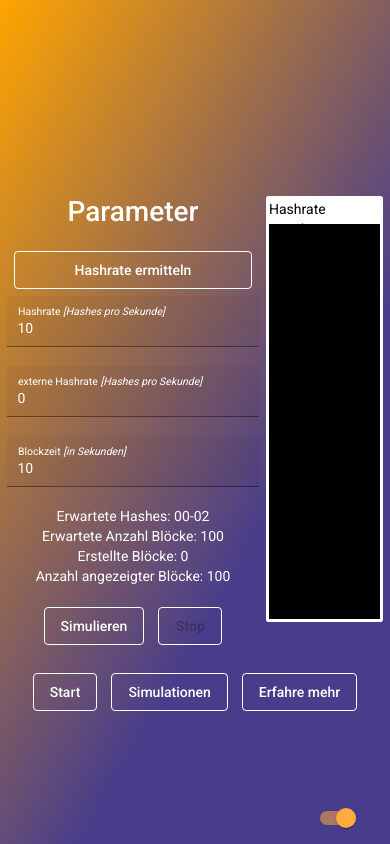
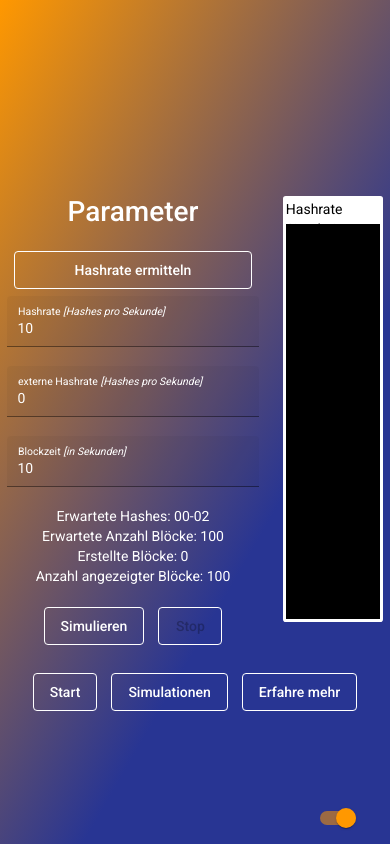
Before and after one commit to MyKaez/btc-playground, an Angular app: page /simple-pow in a window 390 px wide. Built offline with nearby package versions, Linux system fonts and the light colour scheme.

Commit message:
css: added primary / accent colors & code-font

```diff
--- a/src/app/app.component.scss
+++ b/src/app/app.component.scss
@@ -1,8 +1,10 @@
+@import "../styles.scss";
+
 .simple-view {
     width: 100%;
     height: 100%;
     overflow: auto;
-    background: linear-gradient(120deg, orange 0%, darkslateblue 65%, darkslateblue 100%);
+    background: linear-gradient(120deg, $accent 0%, $primary 65%, $primary 100%);
 }
 
 .wrapper {
@@ -23,7 +25,7 @@
 
 .toolbar {
     padding: 1em;
-    background: linear-gradient(120deg, darkslateblue 0%, darkslateblue 65%, orange 100%);
+    background: linear-gradient(120deg, $primary 0%, $primary, $accent);
     color: white;
     display: flex;
     align-items: center;
--- a/src/app/simple-view/simple-view.component.scss
+++ b/src/app/simple-view/simple-view.component.scss
@@ -1,3 +1,5 @@
+@import "../../styles.scss";
+
 .inner-start {
     display: flex;
     flex-direction: row;
@@ -30,7 +32,7 @@
 
         .mat-card {
             color: white;
-            background-color: orange;
+            background-color: $accent;
             width: 10em;
             margin-left: 2em;
             margin-right: 2em;
@@ -69,6 +71,18 @@
     text-align: left;
     margin-right: 0.5em;
 
+    @media (max-width: 720px) {
+        margin-left: 0.5em;
+    }
+
+    @media (max-width: 1200px) {
+        margin-left: 1.2em;
+    }
+
+    @media (min-width: 1200px) {
+        margin-left: 2em;
+    }
+
     .header {
         height: 6%;
         background-color: white;
@@ -76,11 +90,12 @@
     }
 
     .data {
-        color: orange;
+        color: $accent;
         background-color: black;
         overflow-y: scroll;
         height: 94%;
         padding-left: 1em;
+        font-family: $code-font;
     }
 }
 
@@ -105,6 +120,7 @@
 .parameters {
     display: flex;
     flex-direction: column;
+    max-width: 20em;
 }
 
 .buttons {
--- a/src/app/simulations/pow/pow.component.scss
+++ b/src/app/simulations/pow/pow.component.scss
@@ -1,3 +1,5 @@
+@import '../../../styles.scss';
+
 .data {
     display: flex;
     justify-content: center;
@@ -48,4 +50,8 @@
         display: table-row;
         overflow-x: scroll;
     }
+
+    .mat-row {
+        font-family: $code-font;
+    }
 }
--- a/src/styles.scss
+++ b/src/styles.scss
@@ -12,7 +12,7 @@
 // (imported above). For each palette, you can optionally specify a default, lighter, and darker
 // hue. Available color palettes: https://material.io/design/color/
 $Simulator-primary: mat.define-palette(mat.$indigo-palette);
-$Simulator-accent: mat.define-palette(mat.$orange-palette, A200, A100, A400);
+$Simulator-accent: mat.define-palette(mat.$orange-palette);
 
 // The warn palette is optional (defaults to red).
 $Simulator-warn: mat.define-palette(mat.$red-palette);
@@ -24,12 +24,19 @@ $Simulator-theme: mat.define-light-theme((color: (primary: $Simulator-primary,
         warn: $Simulator-warn,
       )));
 
+
+
 // Include theme styles for core and each component used in your app.
 // Alternatively, you can import and @include the theme mixins for each component
 // that you are using.
 @include mat.all-component-themes($Simulator-theme);
 
 /* You can add global styles to this file, and also import other style files */
+
+$primary: mat.get-color-from-palette($Simulator-primary, 800);
+$accent: mat.get-color-from-palette($Simulator-accent, 500);
+$code-font: 'Courier New', Courier, monospace;
+
 
 html,
 body {
```
